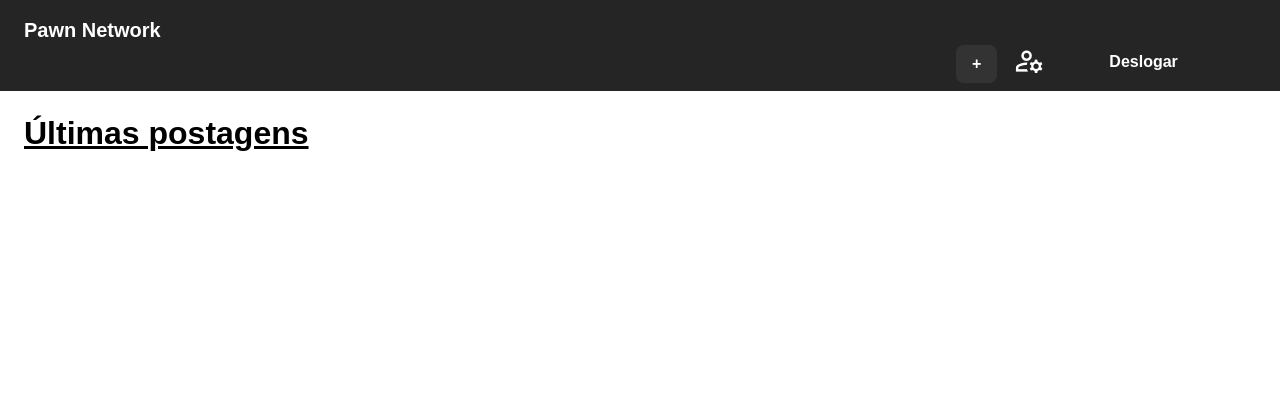
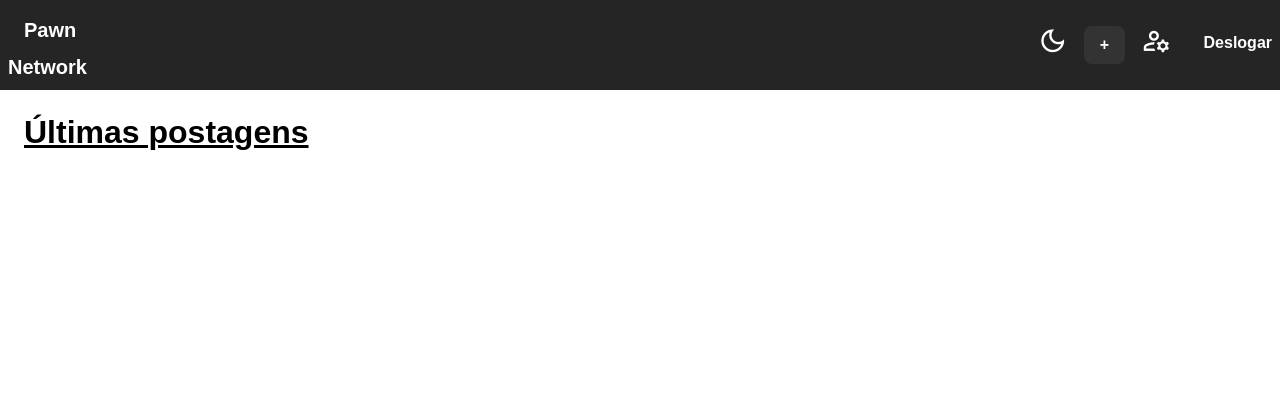
Before and after one commit to Louzindev/pawn-network, a Flask app: page /dashboard in a window 1280 px wide. Shown: the top 420 px of the page. Run offline with Flask 3, Linux system fonts and the light colour scheme; the visitor is signed in with stand-in values (Sample User, id 1); data that the repository does not hold is empty.

Commit message:
change style dashboard

```diff
--- a/app/static/css/style.css
+++ b/app/static/css/style.css
@@ -254,6 +254,11 @@ a{
 
 /*---------------------------------------------------*/
 
+.header-dashboard{
+  display: flex;
+  align-items: center;
+}
+
 .logoname a{
   color: #fff;
   font-size: 2.5vh;
@@ -297,36 +302,35 @@ a{
   text-decoration: underline;
 }
 
-.buttons-interaction-dashboard {
-  display: flex;
-  margin-left: 75%;
+#manage_noturnmode{
+  font-size: 3.8vh;
+  margin-right: 5vh;
 }
 
-.button-interaction-dashboard {
-  display: flex;
+#manage_accounts{
+  font-size: 3.8vh;
+  margin-left: 2vh;
   margin-right: 2vh;
 }
 
-#manage_accounts{
-  font-size: 4vh;
-  margin-left: 2vh;
-  margin-right: 6vh;
+.button-interaction-dashboard{
+  display: flex;
 }
 
-.logout-button-dashboard,
-.login-button-dashboard,
-.register-button-dashboard{
+.buttons-interaction-dashboard{
+  margin-left: 73%;
+}
+
+.logout-button-dashboard{
+  margin-left: 2vh;
   margin-top: 1vh;
-  margin-left: 2vh;
   font-size: 2vh;
   border-radius: 1vh;
   border: none;
   cursor: pointer;
 }
 
-.logout-button-dashboard a,
-.login-button-dashboard a,
-.register-button-dashboard a{
+.logout-button-dashboard a{
   font-weight: bold;
   color: #fff;
 }
@@ -351,9 +355,7 @@ a{
   background-color: #8b8b8b;
 }
 
-.logout-button-dashboard a:hover,
-.login-button-dashboard a:hover,
-.register-button-dashboard a:hover{
+.logout-button-dashboard a:hover{
   color: #8b8b8b;
 }
 
```
